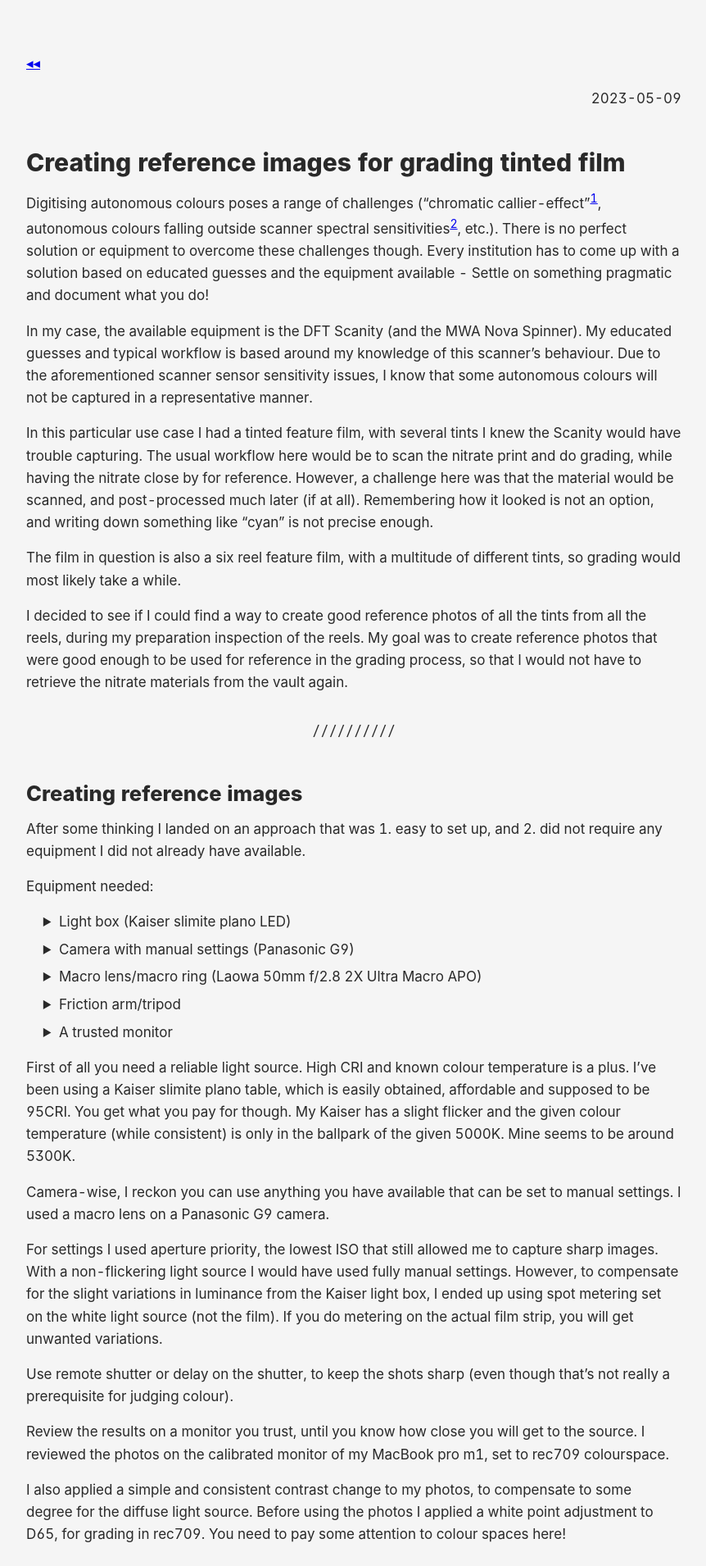
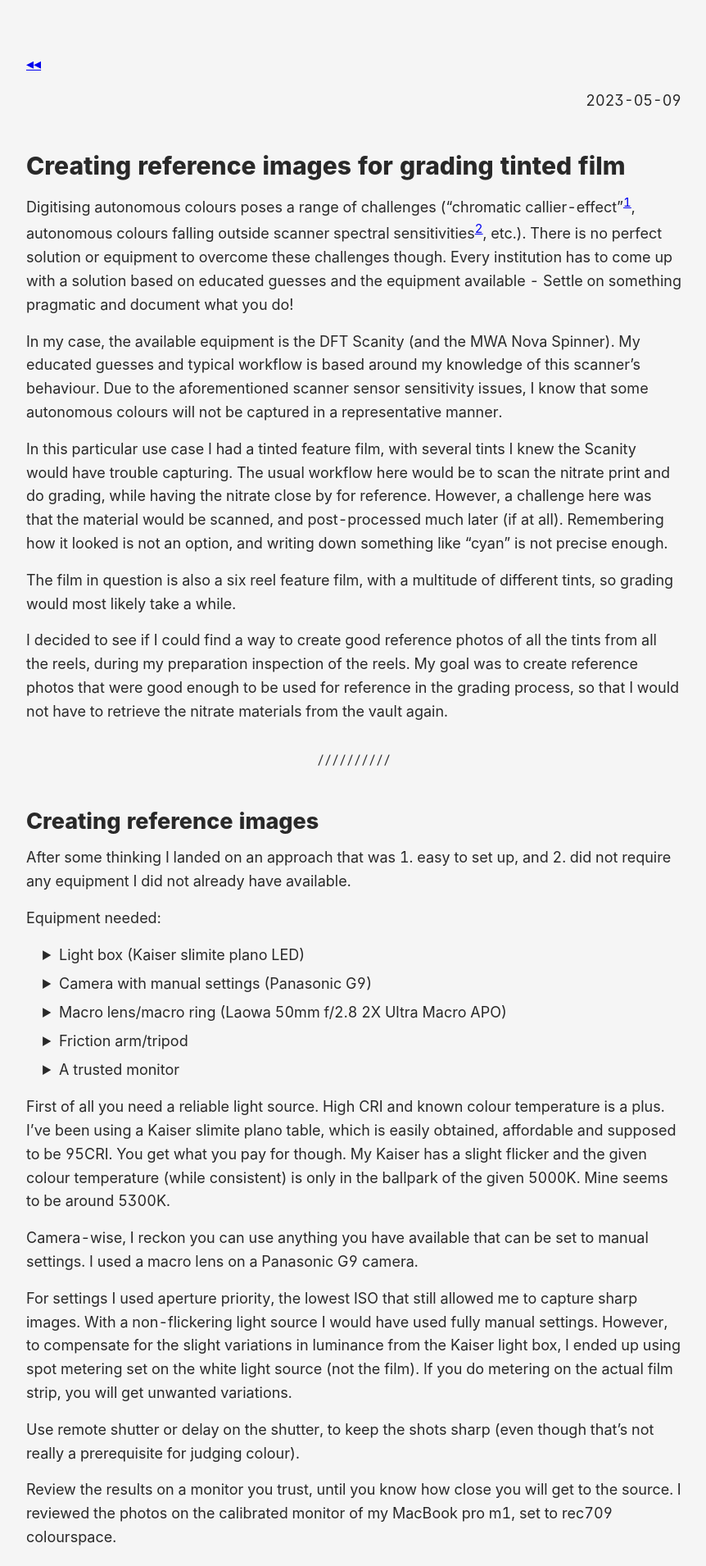
Before and after one commit to torbjornbp/torbjornbp.github.io, a Jekyll site: the page built from _posts/documents/2023-05-09-reference-images-for-grading.md, in a window 1280 px wide. Shown: the top 1910 px of the page at 82% size, without its empty margins (208-1070 px from the left). Built offline with Jekyll 4.4.1, drawn with Linux system fonts in a browser that asks for light colours; some web fonts are replaced.

Commit message:
Update main.scss

```diff
--- a/assets/css/main.scss
+++ b/assets/css/main.scss
@@ -16,6 +16,7 @@
     filter: invert(1);
     &.ioda { filter: invert(0); }
   }
+
   .embed-container {
     filter: invert(1);
 
@@ -55,7 +56,7 @@
   color: #292929;
   font-family: Inter, sans-serif;
   font-style: normal;
-  font-size: 17px;
+  font-size: 18px;
   line-height: 1.6;
 }
 
@@ -99,10 +100,11 @@
 hr {
   font-family: "Berkeley Mono", monospace;
   font-weight: 400;
-  font-size: 17px;
+  font-size: 15px;
 }
 
 table {
+  font-size: 14px;
   padding: 0;border-collapse: collapse;
   width: 100%; }
   table tr {
@@ -112,7 +114,7 @@
     padding: 0; }
     table tr th {
       font-weight: bold;
-      border: thin solid #F5F5F5;
+      border: thin solid #292929;
       background-color: #292929;
       color: #F5F5F5;
       margin: 0;
```
